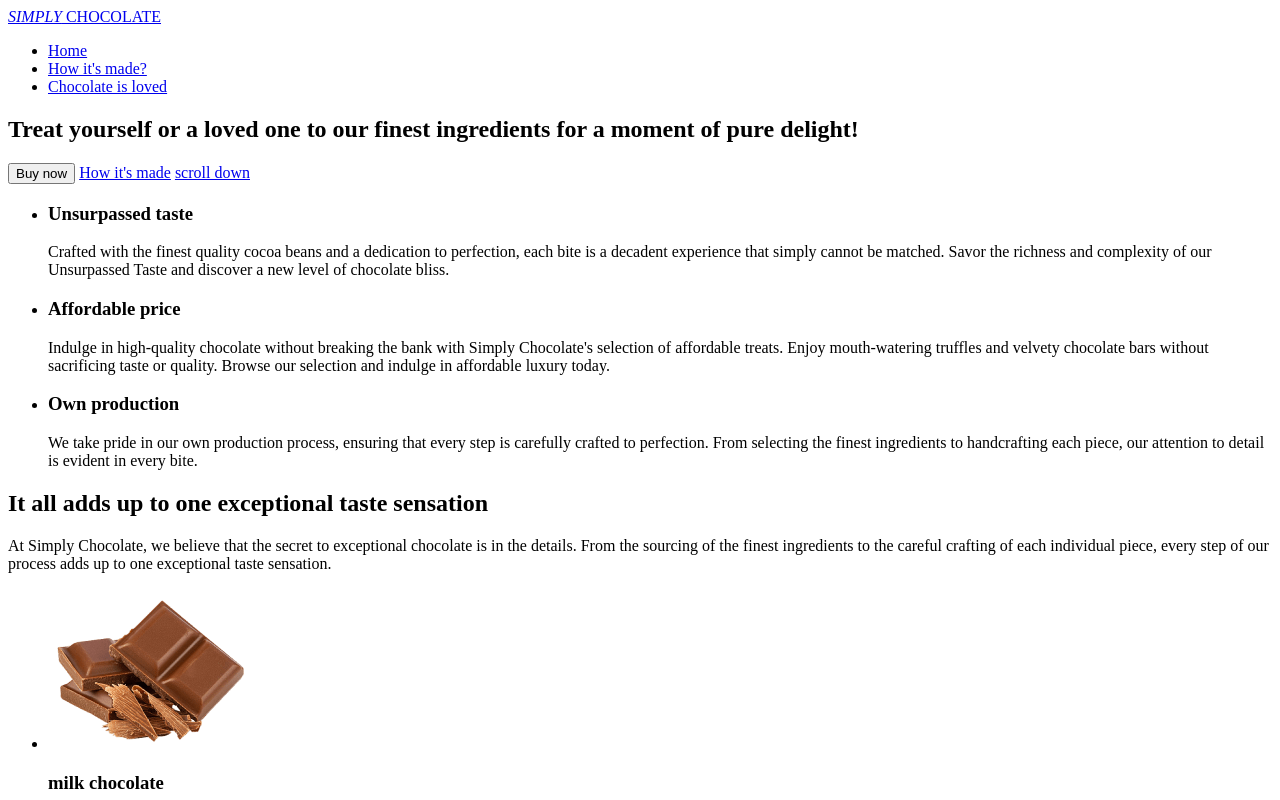
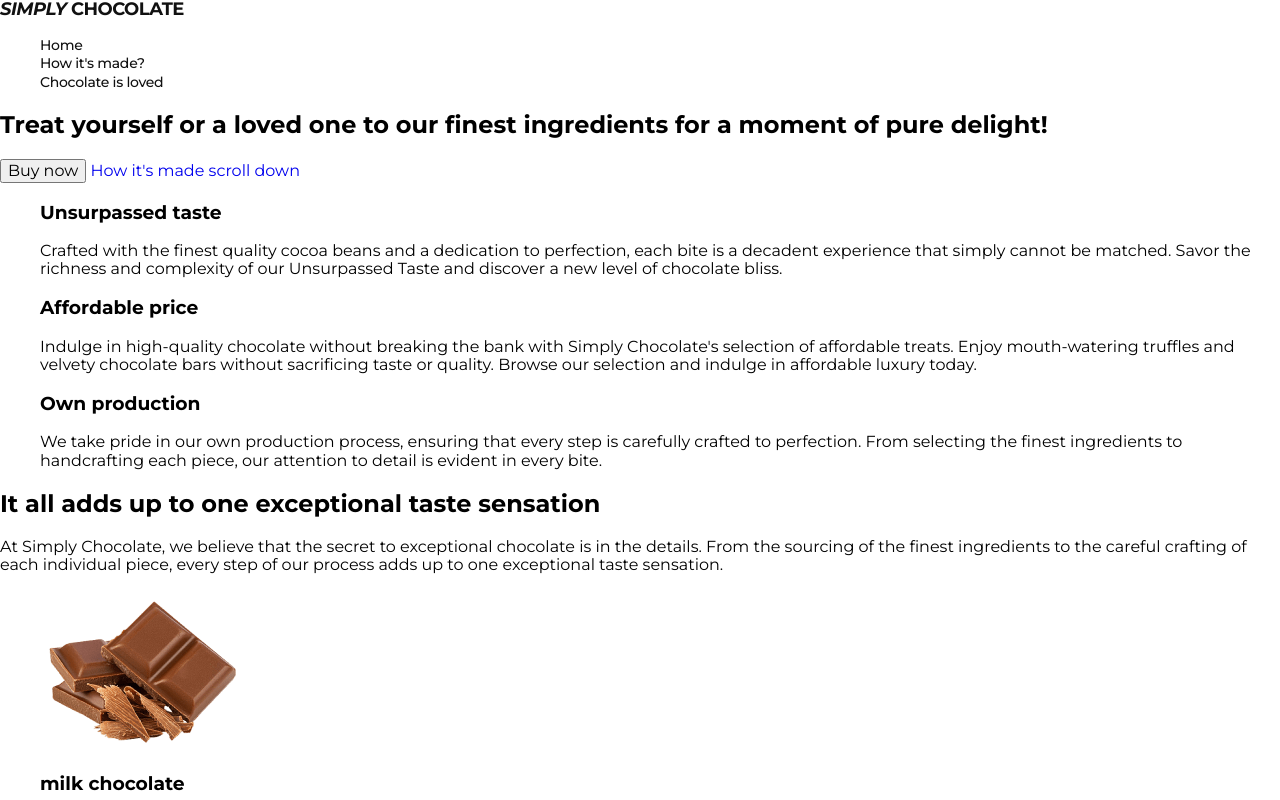
Before and after one commit to InnaIvBoiko/simply-chocolate, a plain HTML site: page index.html in a window 1280 px wide. Shown: the top 800 px of the page. Drawn offline with nearby package versions, Linux system fonts and the light colour scheme.

Commit message:
lesson 2

```diff
--- a/css/styles.css
+++ b/css/styles.css
@@ -0,0 +1,35 @@
+.list {
+    list-style-type: none;
+}
+.link {
+    text-decoration: none;
+}
+
+button {
+    cursor: pointer;
+}
+
+body {
+    font-family: 'Montserrat', sans-serif;
+}
+
+.logotype {
+    font-size: 18px;
+    font-weight: 700;
+    line-height: 1.11;
+    letter-spacing: -0.03em;
+    color: #111111;
+}
+
+.menu-link {
+    font-size: 14px;
+    font-weight: 500;
+    line-height: 1.14;
+    letter-spacing: -0.02em;
+    color: #111111;
+}
+
+.menu-link:hover,
+.menu-link:focus {
+    color: #FD9222;
+}
--- a/index.html
+++ b/index.html
@@ -4,16 +4,33 @@
     <meta charset="UTF-8" />
     <meta name="viewport" content="width=device-width, initial-scale=1.0" />
     <title>Simply Chocolate</title>
+    <link rel="preconnect" href="https://fonts.googleapis.com" />
+    <link rel="preconnect" href="https://fonts.gstatic.com" crossorigin />
+    <link
+      href="https://fonts.googleapis.com/css2?family=Montserrat:ital,wght@0,400;0,500;0,600;0,700;1,700&display=swap"
+      rel="stylesheet"
+    />
+    <link
+      rel="stylesheet"
+      href="https://cdnjs.cloudflare.com/ajax/libs/modern-normalize/2.0.0/modern-normalize.min.css"
+    />
+    <link rel="stylesheet" href="./css/styles.css" />
   </head>
   <body>
     <!-- Header -->
-    <header>
-      <nav>
-        <a href="./index.html"><i>SIMPLY</i> CHOCOLATE</a>
-        <ul>
-          <li><a href="./index.html">Home</a></li>
-          <li><a href="#how-made">How it&#39;s made?</a></li>
-          <li><a href="#reviews">Chocolate is loved</a></li>
+    <header class="page-header">
+      <nav class="page-navigation">
+        <a class="logotype link" href="./index.html"><i>SIMPLY</i> CHOCOLATE</a>
+        <ul class="menu list">
+          <li class="menu-item">
+            <a class="menu-link link" href="./index.html">Home</a>
+          </li>
+          <li class="menu-item">
+            <a class="menu-link link" href="#how-made">How it&#39;s made?</a>
+          </li>
+          <li class="menu-item">
+            <a class="menu-link link" href="#reviews">Chocolate is loved</a>
+          </li>
         </ul>
       </nav>
     </header>
@@ -22,13 +39,13 @@
       <section>
         <h1>Treat yourself or a loved one to our finest ingredients for a moment of pure delight!</h1>
         <button type="button">Buy now</button>
-        <a href="#how-made">How it&#39;s made</a>
-        <a href="#benefits">scroll down</a>
+        <a class="link" href="#how-made">How it&#39;s made</a>
+        <a class="link" href="#benefits">scroll down</a>
       </section>
       <!-- Section 2 Our Benefits -->
       <section id="benefits">
         <h2 hidden>Our benefits</h2>
-        <ul>
+        <ul class="list">
           <li>
             <h3>Unsurpassed taste</h3>
             <p>
@@ -63,7 +80,7 @@
           of the finest ingredients to the careful crafting of each individual piece, every step of our process adds up
           to one exceptional taste sensation.
         </p>
-        <ul>
+        <ul class="list">
           <li>
             <img src="./images/Ingredients/milk-chocolate.png" alt="Milk chocolate" width="206" height="160" />
             <h3>milk chocolate</h3>
@@ -108,7 +125,7 @@
       <!-- Section 5 Reviews -->
       <section id="reviews">
         <h2>Chocolate is loved</h2>
-        <ul>
+        <ul class="list">
           <li>
             <img src="./images/reviews/victoria-dobrzhanska.png" alt="Victoria Dobrzhanska" width="80" height="80" />
             <h3>Victoria Dobrzhanska</h3>
@@ -142,16 +159,16 @@
         <h2>Chocolate a delicious cure for a bad day</h2>
         <h3>Contact us</h3>
         <address>
-          <a href="tel:+380684439426">+380 (68) 443-94-26</a>
-          <a href="mailto:simplychoc@gmail.com">simplychoc@gmail.com</a>
+          <a class="link" href="tel:+380684439426">+380 (68) 443-94-26</a>
+          <a class="link" href="mailto:simplychoc@gmail.com">simplychoc@gmail.com</a>
         </address>
       </div>
       <div>
         <nav>
-          <ul>
-            <li><a href="./index.html">Home</a></li>
-            <li><a href="#how-made">How it&#39;s made?</a></li>
-            <li><a href="#reviews">Chocolate is loved</a></li>
+          <ul class="list">
+            <li><a class="link" href="./index.html">Home</a></li>
+            <li><a class="link" href="#how-made">How it&#39;s made?</a></li>
+            <li><a class="link" href="#reviews">Chocolate is loved</a></li>
           </ul>
         </nav>
       </div>
```
Also changed, not shown: 1 other file.
